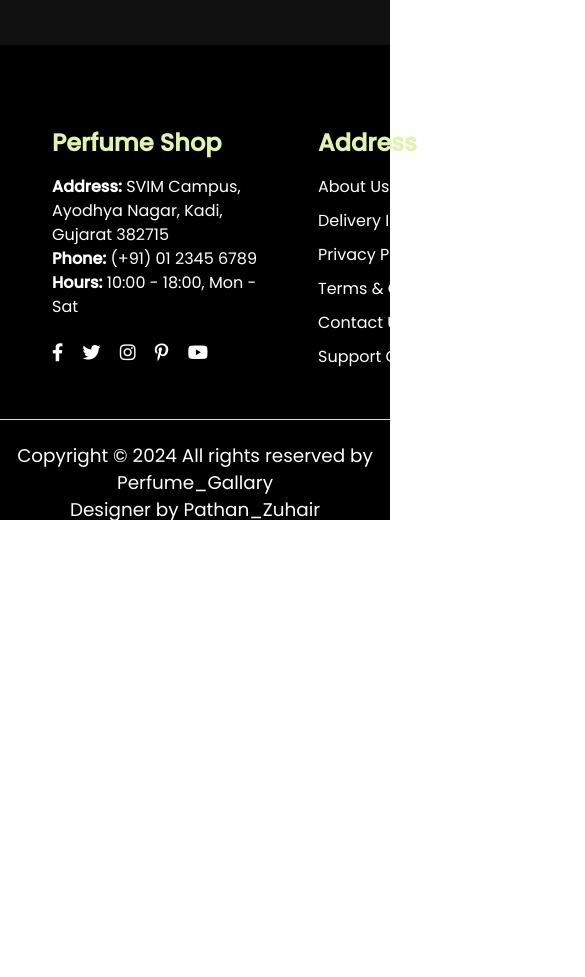
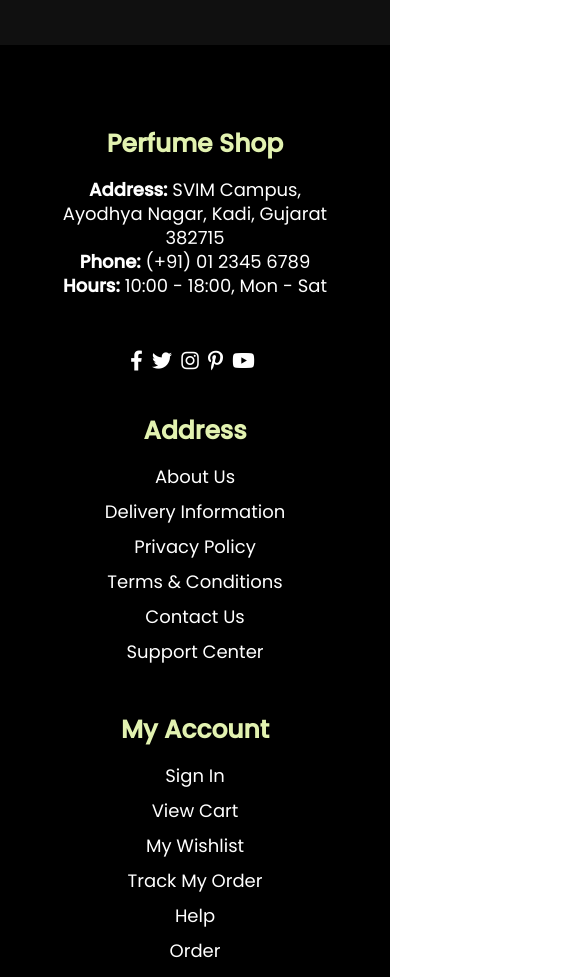
Before and after one commit to Harismunshi/perfume, a plain HTML site: page index.html in a window 390 px wide. Shown: the part 10340-11317 px from the top of the page, 585 px wide, since content can reach past the window. Before the commit the page ends 10863 px from the top, so only its background shows below. Drawn offline with Linux system fonts and the light colour scheme; files whose address does not match are found by name.

Commit message:
new commit

```diff
--- a/style.css
+++ b/style.css
@@ -667,4 +667,43 @@ h3 {
         right: 15rem;
     }
 
+
+            /* --------------- Footer-------------- */
+
+
+    .footer-row {
+        flex-direction: column;
+        align-items: center;
+      }
+
+      .footer-col {
+        width: 100%;
+        text-align: center;
+      }
+
+      .footer-col h4, .footer-col h5 {
+        font-size: 25px;
+      }
+
+      .footer-col p, .footer-col ul li a {
+        font-size: 18px;
+      }
+
+      .social-links {
+        margin-top: 10px;
+      }
+
+      .social-links a {
+        margin-right: 5px;
+        font-size: 20px;
+      }
+
+      .footer-bottom {
+        text-align: center;
+        font-size: 12px;
+        padding-bottom: 40px;
+      }
+
+
+
 }
```
